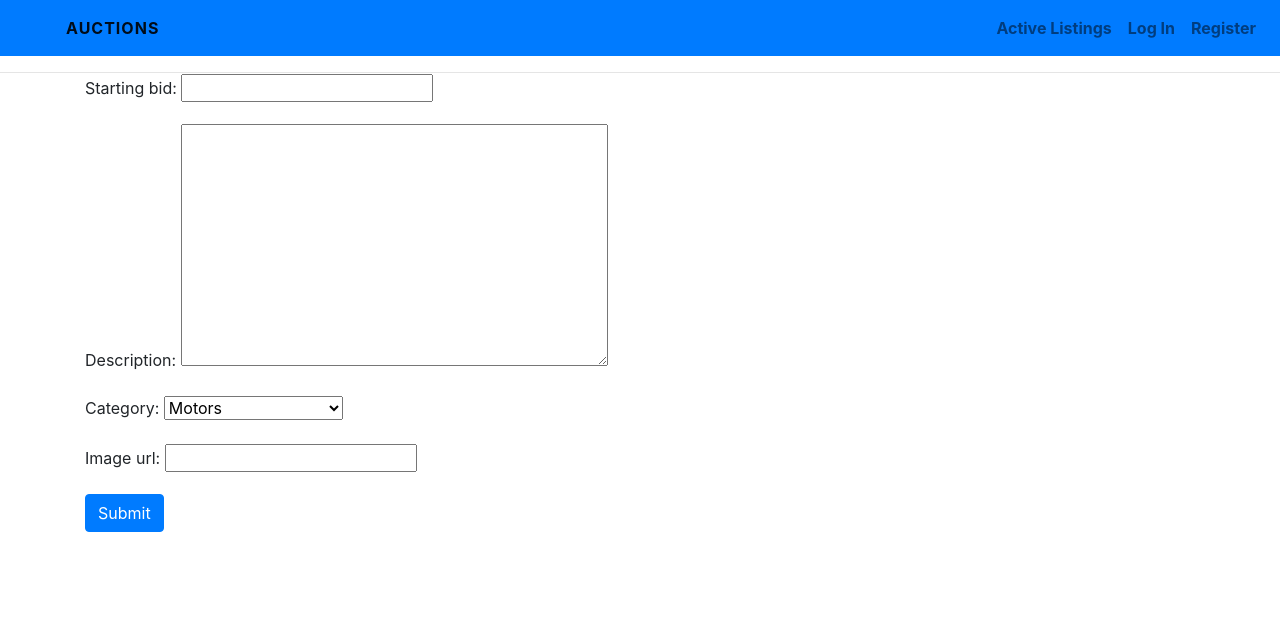
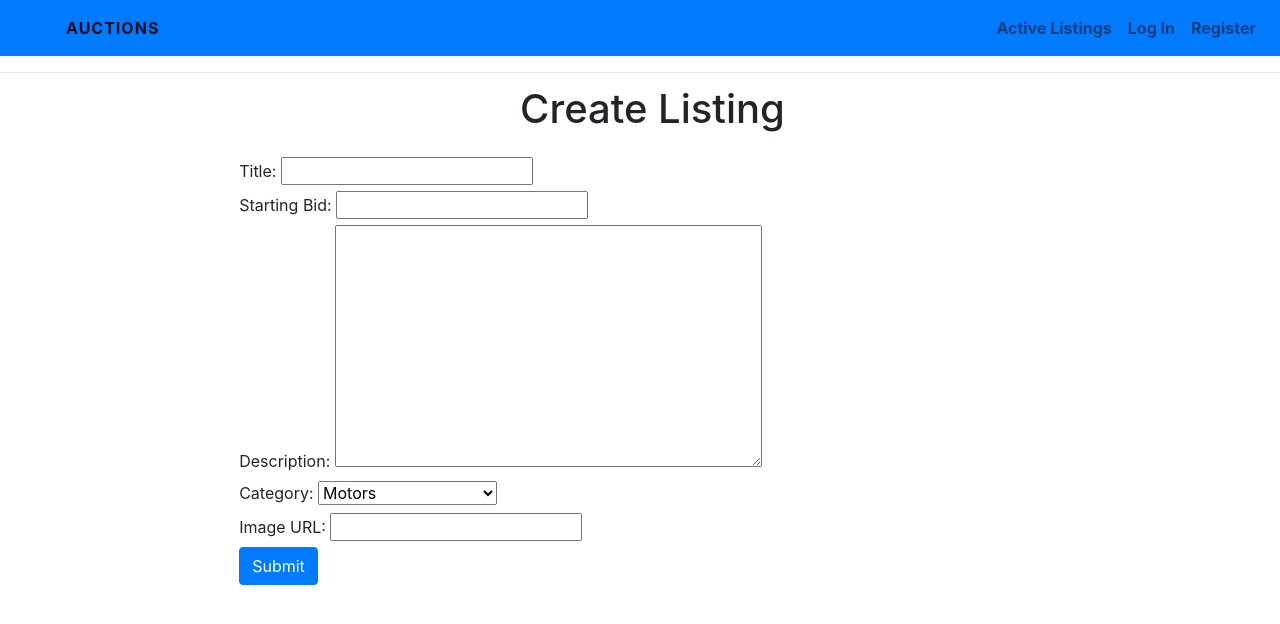
Before and after one commit to azumahjoshua/Commerce, a Django app: page /create_listing in a window 1280 px wide. Shown: the top 624 px of the page. Run offline with Django 3.2, Linux system fonts and the light colour scheme; some libraries are stand-ins or nearby versions.

Commit message:
add the styling

```diff
--- a/commerce/auctions/static/auctions/styles.css
+++ b/commerce/auctions/static/auctions/styles.css
@@ -4,8 +4,11 @@
     margin: 0;
 }
 .container-fluid {
-    margin: 0;
+    margin:0;
     padding: 0;
+}
+.navbar{
+    margin-bottom: 20px;
 }
 .navbar-brand {
     margin-left: 50px;
@@ -18,3 +21,35 @@
     font-weight: bold;
     font-size: medium;
 }
+.listing-container{
+    margin-top: 85px;
+    padding-left: 25px;
+}
+.card{
+    width: 200px;
+    height: 450px;
+    padding-top: 15px;
+    margin-top: 60px;
+}
+.listing-img {
+    /* max-width: 100%; */
+    height: 250px;
+    width: 200px;
+}
+.image-wrapper img{
+    width: 400px;
+    height: 500px;
+}
+
+.list-unstyled .comment-text {
+    font-weight: bold; /* Example styling: Make comment text bold */
+    color: #333; /* Example styling: Set text color for comment text */
+}
+
+/* Styles for commenter */
+.list-unstyled .commenter {
+    text-transform: uppercase;
+    font-size: 15px;
+    font-style: italic; /* Example styling: Make commenter name italic */
+    color: #777; /* Example styling: Set text color for commenter name */
+}
--- a/commerce/auctions/templates/auctions/create_listing.html
+++ b/commerce/auctions/templates/auctions/create_listing.html
@@ -1,32 +1,47 @@
 {% extends "auctions/layout.html" %}
 
 {% block body %}
-    <div class="container">
-        <div class="sub_title">Create Listing</div>
+<div class="container-fluid listing-container">
+    <div class="sub_title text-center mb-4">
+        <h1>Create Listing</h1>
+    </div>
 
-        <form action="{%url 'create_listing'%}", method="POST">
-            {%csrf_token%}
-            <div class="form-group mb-3">
-                <label for="id_title">{{ form.title.label }}:</label>
+    <form action="{% url 'create_listing' %}" method="POST" class="row g-3 justify-content-center">
+        {% csrf_token %}
+
+        <div class="col-md-8">
+            <label for="id_title" class="form-label">Title:</label>
             {{ form.title }}
+
         </div>
-            <div class="form-group mb-3">
-                <label for="id_price">{{ form.starting_bid.label }}:</label>
+
+        <div class="col-md-8">
+            <label for="id_starting_bid" class="form-label">Starting Bid:</label>
             {{ form.starting_bid }}
+
         </div>
-            <div class="form-group mb-3">
-                <label for="id_description">{{ form.description.label }}:</label>
+
+        <div class="col-md-8">
+            <label for="id_description" class="form-label">Description:</label>
             {{ form.description }}
+
         </div>
-            <div class="form-group mb-3">
-                <label for="id_category">{{ form.category.label }}:</label>
+
+        <div class="col-md-8">
+            <label for="id_category" class="form-label">Category:</label>
             {{ form.category }}
+
         </div>
-            <div class="form-group mb-3">
-                <label for="id_image_url">{{ form.image_url.label }}:</label>
+
+        <div class="col-md-8">
+            <label for="id_image_url" class="form-label">Image URL:</label>
             {{ form.image_url }}
+
         </div>
+
+        <div class="col-md-8">
             <button type="submit" class="btn btn-primary btn-new-blue" aria-label="submit">Submit</button>
+        </div>
     </form>
 </div>
 
```
Also changed, not shown: commerce/auctions/templates/auctions/category_list.html (+23 -5 lines), commerce/auctions/templates/auctions/index.html (+8 -2 lines), commerce/auctions/templates/auctions/listing.html (+38 -29 lines), commerce/auctions/templates/auctions/watchlist.html (+5 -2 lines), commerce/db.sqlite3. Lines whose indentation alone changed are shown as unchanged.
